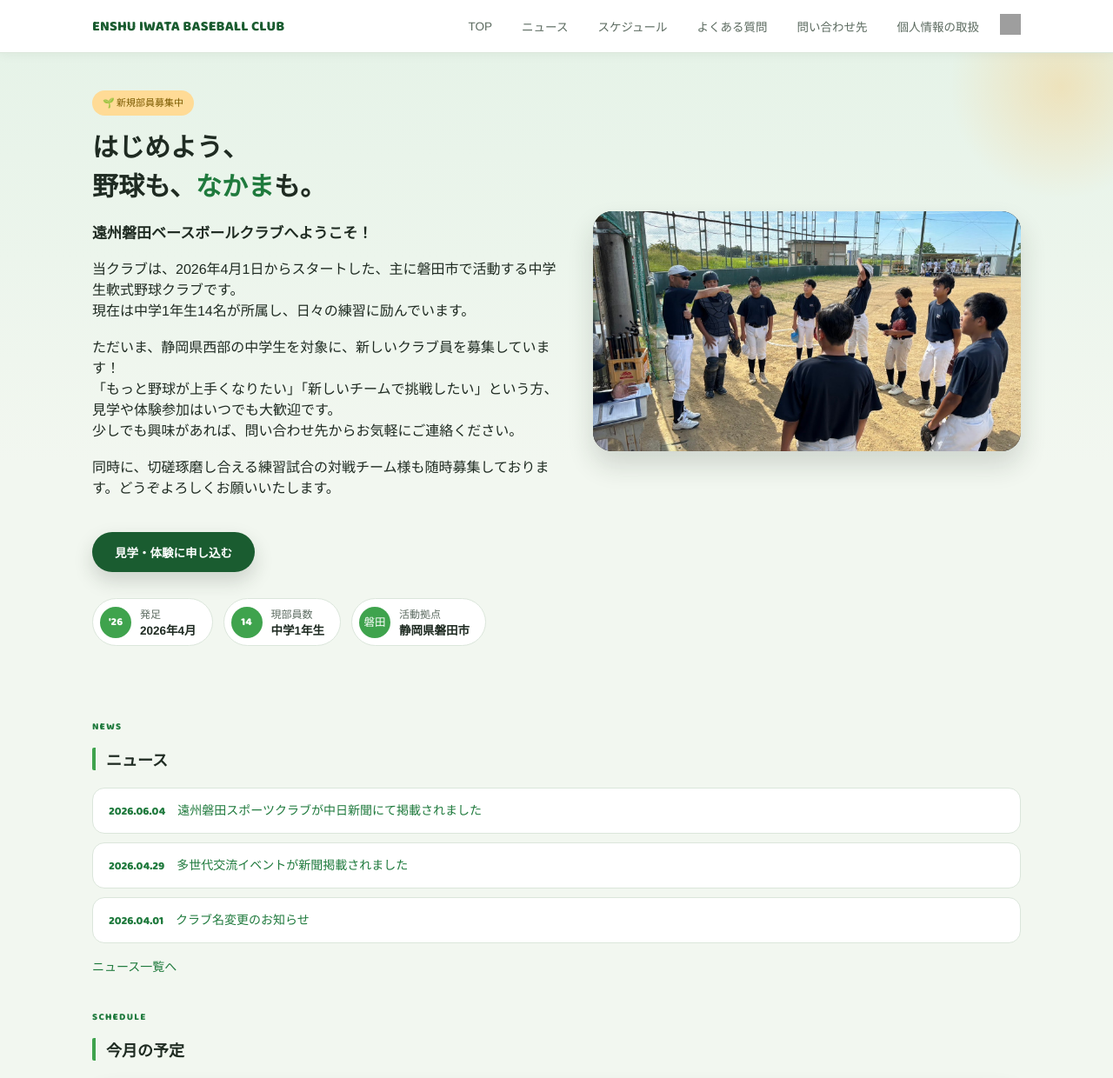
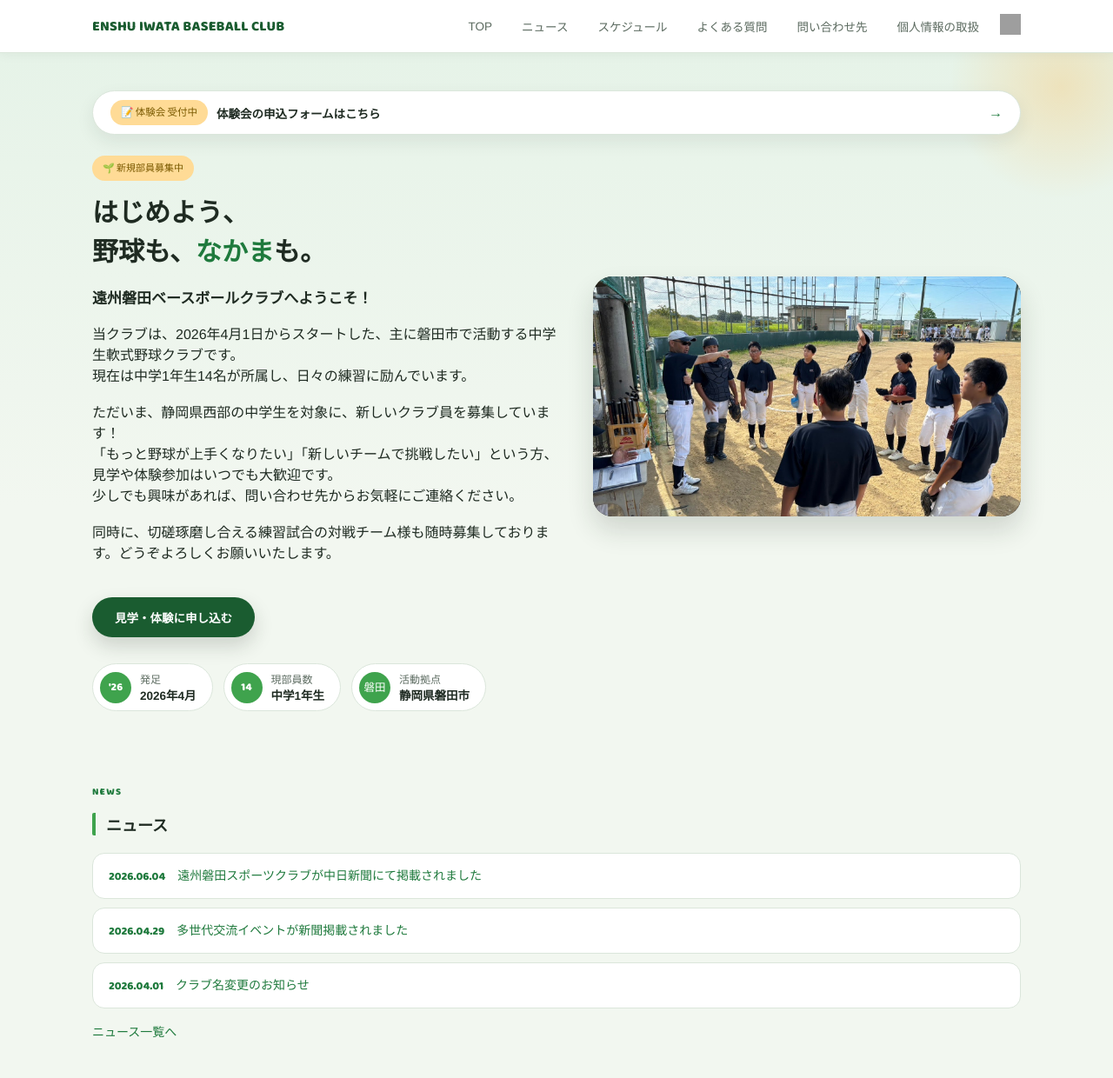
Before and after one commit to enshuiwatabbc/home, a Jekyll site: the page built from index.md, in a window 1280 px wide and 1400 px high, cut to the strip 0-1240 px from the top of the window. Shown: the whole strip at 87% size. Built offline with Jekyll 4.4.1, drawn with Linux system fonts in a browser that asks for light colours; grey boxes are pictures that could not be loaded.

Commit message:
体験会申込バナーの追加とスライドショー写真の追加
- トップページ最上部(ヒーロー)に体験会申込フォームへのバナーを追加
- スライドショーにピッチャー・キャッチャーの写真2枚を追加(計5枚)

Co-Authored-By: Claude Sonnet 5 <noreply@anthropic.com>

```diff
--- a/_layouts/home.html
+++ b/_layouts/home.html
@@ -3,6 +3,14 @@ layout: default
 ---
 
 <section class="hero">
+  <div class="hero-inner">
+    <a class="announce-bar" href="https://docs.google.com/forms/d/e/1FAIpQLSetJGCkVinkIVJl0DZXGatx9z9yro-oVVpF34i7K5uI8CFYRA/viewform" target="_blank" rel="noopener">
+      <span class="announce-badge">📝 体験会 受付中</span>
+      <span class="announce-text">体験会の申込フォームはこちら</span>
+      <span class="announce-arrow">→</span>
+    </a>
+  </div>
+
   <div class="hero-inner hero-grid">
     <div class="hero-copy">
       <span class="hero-tag">🌱 新規部員募集中</span>
@@ -29,6 +37,8 @@ layout: default
         <img class="slide is-active" src="{{ '/images/slideshow/slide1.jpg' | relative_url }}" alt="試合でバットを振る選手">
         <img class="slide" src="{{ '/images/slideshow/slide2.jpg' | relative_url }}" alt="コーチの指示を聞く選手たち">
         <img class="slide" src="{{ '/images/slideshow/slide3.jpg' | relative_url }}" alt="試合前に整列して挨拶をする選手たち">
+        <img class="slide" src="{{ '/images/slideshow/slide4.jpg' | relative_url }}" alt="投球するピッチャー">
+        <img class="slide" src="{{ '/images/slideshow/slide5.jpg' | relative_url }}" alt="送球を捕るキャッチャー">
       </div>
     </div>
   </div>
--- a/style.css
+++ b/style.css
@@ -189,6 +189,54 @@ a {
   border-radius: 50%;
   background: radial-gradient(circle, rgba(255, 182, 72, 0.28) 0%, transparent 70%);
   pointer-events: none;
+}
+
+/* 体験会申込などのお知らせバナー */
+.announce-bar {
+  display: flex;
+  align-items: center;
+  gap: 10px;
+  flex-wrap: wrap;
+  background: var(--surface);
+  border: 1px solid var(--line);
+  border-radius: 999px;
+  padding: 10px 20px;
+  margin-bottom: 24px;
+  box-shadow: 0 8px 20px rgba(31, 43, 34, 0.08);
+  transition: transform 0.2s ease, box-shadow 0.2s ease;
+}
+
+.announce-bar:hover {
+  transform: translateY(-1px);
+  box-shadow: 0 10px 24px rgba(31, 43, 34, 0.12);
+}
+
+.announce-badge {
+  font-family: "Baloo2Accent", "Hiragino Sans", sans-serif;
+  font-size: 11.5px;
+  color: #7a5a00;
+  background: #ffdb96;
+  padding: 5px 12px;
+  border-radius: 999px;
+  white-space: nowrap;
+}
+
+.announce-text {
+  font-size: 13.5px;
+  font-weight: 700;
+  color: var(--ink);
+}
+
+.announce-arrow {
+  margin-left: auto;
+  color: var(--accent);
+  font-weight: 700;
+}
+
+@media (max-width: 480px) {
+  .announce-bar {
+    border-radius: 18px;
+  }
 }
 
 .hero-inner {
```
Also changed, not shown: images/slideshow/slide4.jpg (added), images/slideshow/slide5.jpg (added).
